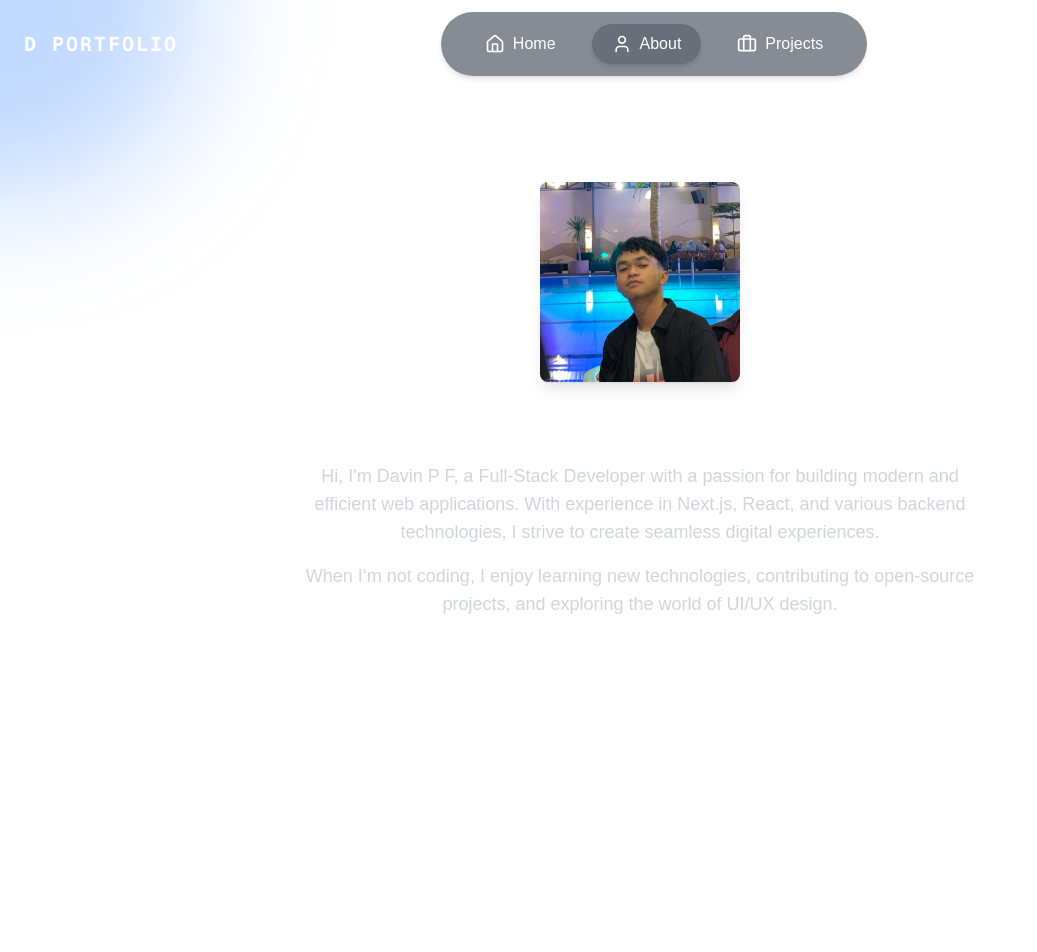
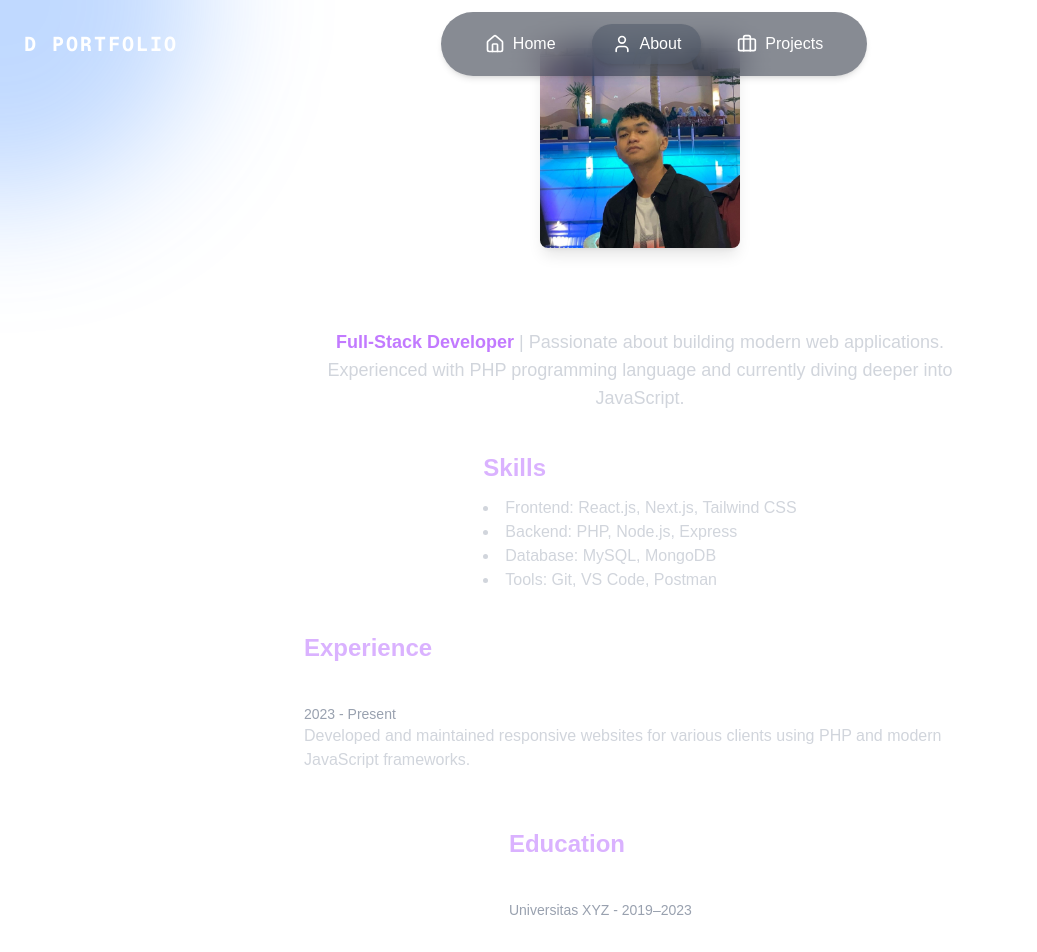
Before and after one commit to VinLvy/D-portfolio, a Next.js app: page /about in a window 1280 px wide. Shown: the top 952 px of the page, without its empty margins (0-1037 px from the left). Before the commit the page ends 800 px from the top, so only its background shows below. Built offline with nearby package versions, Linux system fonts and the light colour scheme.

Commit message:
About 1.1

```diff
--- a/src/app/about/page.js
+++ b/src/app/about/page.js
@@ -2,7 +2,7 @@ import Image from "next/image";
 
 export default function About() {
   return (
-    <div className="flex flex-col items-center justify-center min-h-screen px-6 py-12 text-center">
+    <div className="flex flex-col items-center justify-center min-h-screen px-6 py-12 text-center text-white">
       {/* Foto Profil */}
       <Image
         className="rounded-lg shadow-lg mb-6"
@@ -13,19 +13,54 @@ export default function About() {
         priority
       />
 
-      {/* Tentang Saya */}
-      <h1 className="text-4xl font-bold text-white mb-4">About Me</h1>
-      <p className="text-lg text-gray-300 max-w-2xl">
-        Hi, I&apos;m Davin P F, a Full-Stack Developer with a passion for building
-        modern and efficient web applications. With experience in Next.js,
-        React, and various backend technologies, I strive to create seamless
-        digital experiences.
-      </p>
+      {/* Profil */}
+      <section className="mb-10 max-w-2xl">
+        <h1 className="text-4xl font-bold mb-4">Davin P F</h1>
+        <p className="text-lg text-gray-300">
+          <span className="text-purple-400 font-semibold">Full-Stack Developer</span> | Passionate about building modern web applications. Experienced with PHP programming language and currently diving deeper into JavaScript.
+        </p>
+      </section>
 
-      <p className="text-lg text-gray-300 max-w-2xl mt-4">
-        When I&lsquo;m not coding, I enjoy learning new technologies, contributing to
-        open-source projects, and exploring the world of UI/UX design.
-      </p>
+      {/* Skills */}
+      <section className="mb-10 max-w-2xl text-left">
+        <h2 className="text-2xl font-semibold mb-3 text-purple-300">Skills</h2>
+        <ul className="list-disc list-inside text-gray-300">
+          <li>Frontend: React.js, Next.js, Tailwind CSS</li>
+          <li>Backend: PHP, Node.js, Express</li>
+          <li>Database: MySQL, MongoDB</li>
+          <li>Tools: Git, VS Code, Postman</li>
+        </ul>
+      </section>
+
+      {/* Experience */}
+      <section className="mb-10 max-w-2xl text-left">
+        <h2 className="text-2xl font-semibold mb-3 text-purple-300">Experience</h2>
+        <div className="mb-4">
+          <h3 className="text-lg font-bold">Web Developer - Freelance</h3>
+          <p className="text-sm text-gray-400">2023 - Present</p>
+          <p className="text-gray-300">
+            Developed and maintained responsive websites for various clients using PHP and modern JavaScript frameworks.
+          </p>
+        </div>
+        {/* Tambahkan pengalaman lain di sini */}
+      </section>
+
+      {/* Education */}
+      <section className="mb-10 max-w-2xl text-left">
+        <h2 className="text-2xl font-semibold mb-3 text-purple-300">Education</h2>
+        <div>
+          <h3 className="text-lg font-bold">Bachelor of Computer Science</h3>
+          <p className="text-sm text-gray-400">Universitas XYZ - 2019–2023</p>
+        </div>
+      </section>
+
+      {/* Interests */}
+      <section className="mb-10 max-w-2xl text-left">
+        <h2 className="text-2xl font-semibold mb-3 text-purple-300">Interests</h2>
+        <p className="text-gray-300">
+          UI/UX Design, Open Source Contribution, Learning New Technologies, Traveling
+        </p>
+      </section>
     </div>
   );
 }
```
